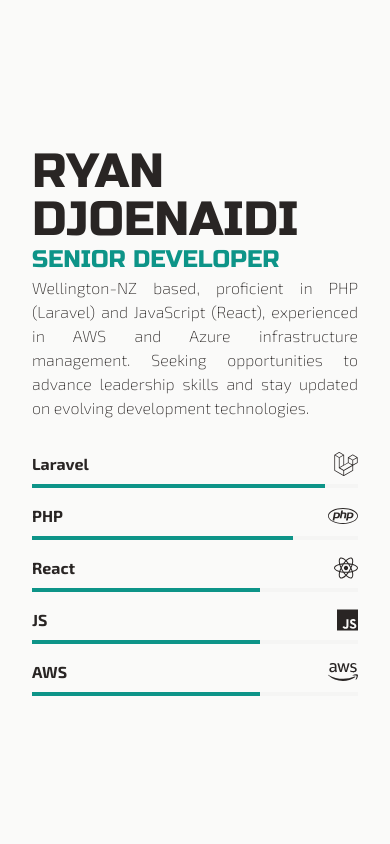
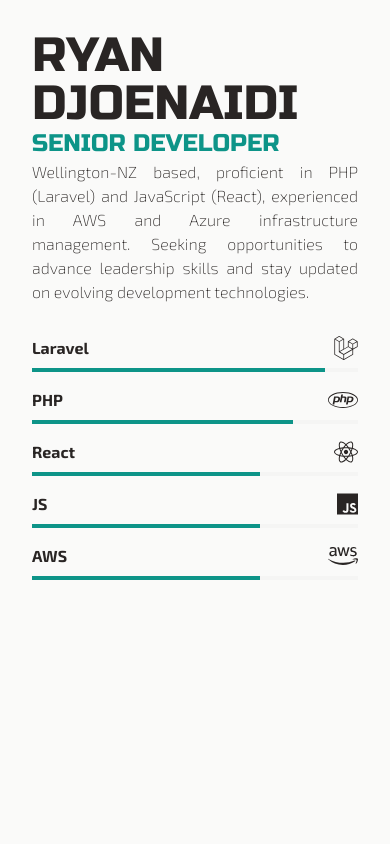
Before and after one commit to scaventum/ryandj, a Next.js app: page / in a window 390 px wide. Shown: the top 844 px of the page. Built offline with nearby package versions, Linux system fonts and the light colour scheme.

Commit message:
Update content min height

```diff
--- a/app/page.tsx
+++ b/app/page.tsx
@@ -21,11 +21,12 @@
     <main className={["md:grid", "md:grid-cols-2"].join(" ")}>
       <section
         className={[
-          "h-screen",
+          "min-h-screen",
           "p-8",
           "sm:p-16",
           "flex",
-          "items-center",
+          "items-start",
+          "sm:items-center",
           "justify-center",
         ].join(" ")}
       >
@@ -52,14 +53,7 @@
             >
               {profileSection?.profile?.subtitle.toUpperCase()}
             </h2>
-            <p
-              className={[
-                "w-full",
-                "max-w-screen-sm",
-                "text-justify",
-                "text-md",
-              ].join(" ")}
-            >
+            <p className={["w-full", "text-justify", "text-md"].join(" ")}>
               {profileSection?.profile?.introduction}
             </p>
           </div>
```
